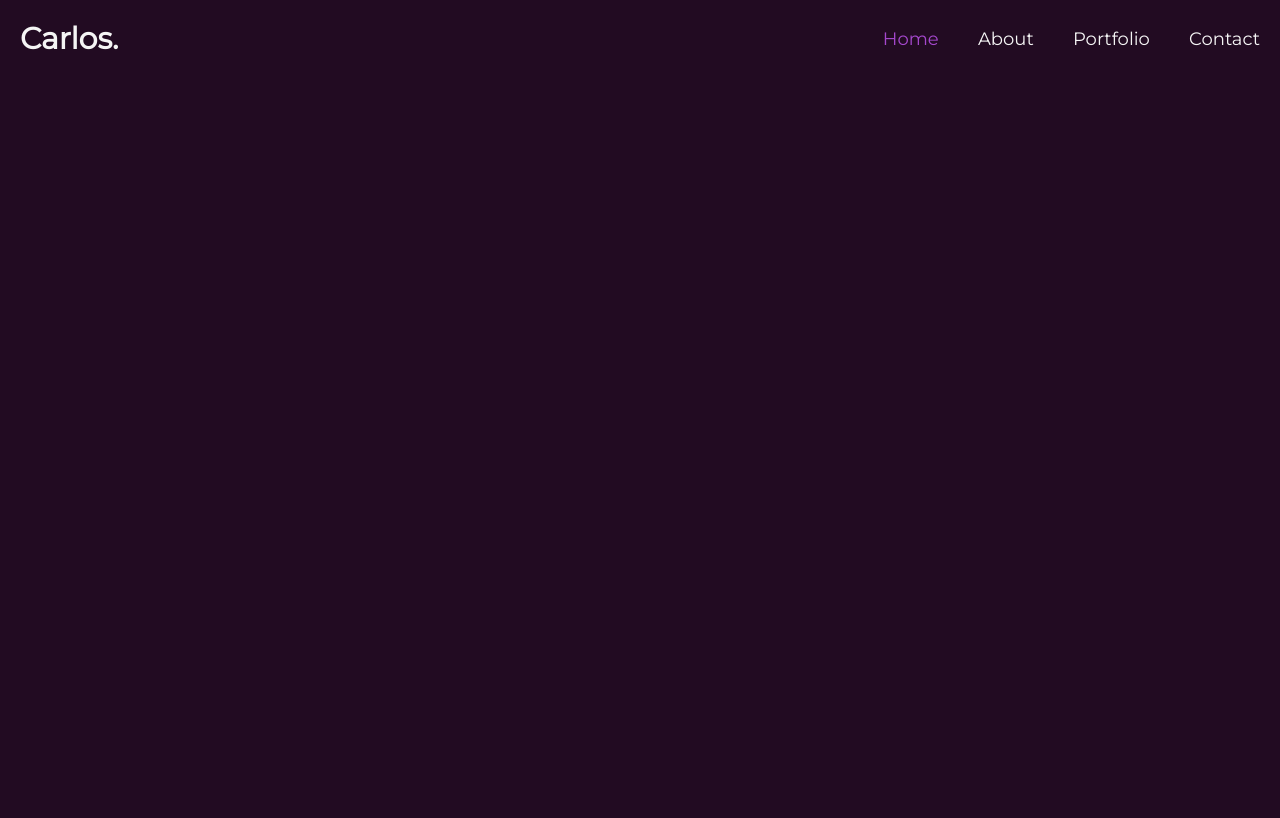
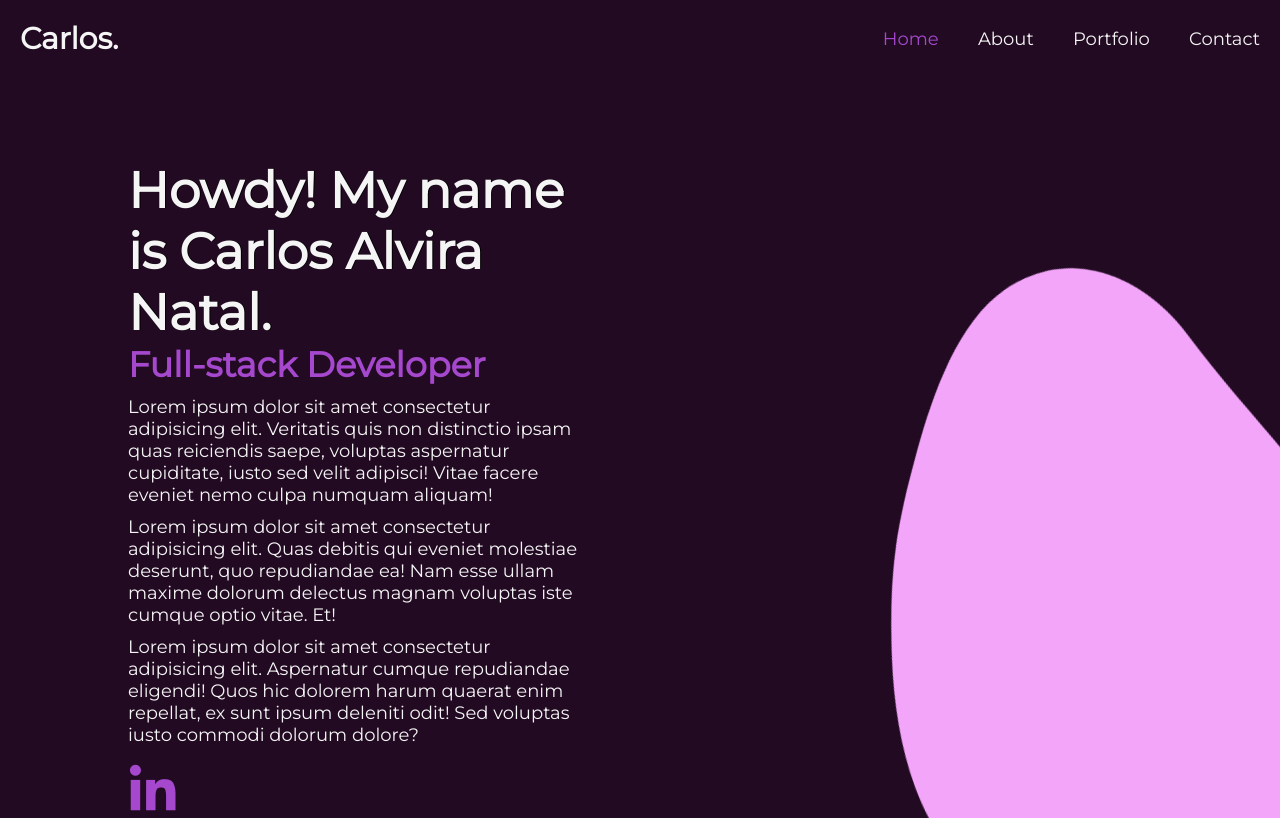
Before and after one commit to Carlos-Alvira-Natal-Personal-Website/personal_website_2, a plain HTML site: page index.html in a window 1280 px wide. Drawn offline with nearby package versions, Linux system fonts and the light colour scheme.

Commit message:
feat: add h1, h3, p, blob feature, and social icons

```diff
--- a/index.html
+++ b/index.html
@@ -4,10 +4,27 @@
     <meta charset="UTF-8" />
     <meta http-equiv="X-UA-Compatible" content="IE=edge" />
     <meta name="viewport" content="width=device-width, initial-scale=1.0" />
+    <link
+      href="https://unpkg.com/boxicons@2.1.4/css/boxicons.min.css"
+      rel="stylesheet"
+    />
     <link rel="stylesheet" href="style.css" />
     <title>Carlos Alvira Natal</title>
   </head>
   <body>
+    <div class="blob">
+      <svg
+        xmlns:xlink="http://www.w3.org/1999/xlink"
+        version="1.1"
+        xmlns="http://www.w3.org/2000/svg"
+        viewBox="0 0 310 350"
+      >
+        <path
+          d="M156.4,339.5c31.8-2.5,59.4-26.8,80.2-48.5c28.3-29.5,40.5-47,56.1-85.1c14-34.3,20.7-75.6,2.3-111  c-18.1-34.8-55.7-58-90.4-72.3c-11.7-4.8-24.1-8.8-36.8-11.5l-0.9-0.9l-0.6,0.6c-27.7-5.8-56.6-6-82.4,3c-38.8,13.6-64,48.8-66.8,90.3c-3,43.9,17.8,88.3,33.7,128.8c5.3,13.5,10.4,27.1,14.9,40.9C77.5,309.9,111,343,156.4,339.5z"
+        />
+      </svg>
+    </div>
+
     <header class="header">
       <a href="#" class="logo">Carlos.</a>
 
@@ -18,10 +35,31 @@
         <a href="#">Contact</a>
       </nav>
     </header>
-    <section class = "home">
-        <div class="home-content">
-            <h1></h1>
-        </div>
+    <section class="home">
+      <div class="home-content">
+        <h1>Howdy! My name is Carlos Alvira Natal.</h1>
+        <h3>Full-stack Developer</h3>
+        <p>
+          Lorem ipsum dolor sit amet consectetur adipisicing elit. Veritatis
+          quis non distinctio ipsam quas reiciendis saepe, voluptas aspernatur
+          cupiditate, iusto sed velit adipisci! Vitae facere eveniet nemo culpa
+          numquam aliquam!
+        </p>
+        <p>
+          Lorem ipsum dolor sit amet consectetur adipisicing elit. Quas debitis
+          qui eveniet molestiae deserunt, quo repudiandae ea! Nam esse ullam
+          maxime dolorum delectus magnam voluptas iste cumque optio vitae. Et!
+        </p>
+        <p>
+          Lorem ipsum dolor sit amet consectetur adipisicing elit. Aspernatur
+          cumque repudiandae eligendi! Quos hic dolorem harum quaerat enim
+          repellat, ex sunt ipsum deleniti odit! Sed voluptas iusto commodi
+          dolorum dolore?
+        </p>
+      </div>
+      <div class="socials">
+        <a href="https://www.linkedin.com/in/carlos-alvira-natal/"><i class='bx bxl-linkedin'></i></a>
+      </div>
     </section>
   </body>
 </html>
--- a/style.css
+++ b/style.css
@@ -19,7 +19,7 @@ body {
     padding: 20px;
     background-color: transparent;
     display: flex;
-    justify-content: space-between;
+    justify-content:space-between;
     align-items: center ;
     z-index: 100 ;
 }
@@ -44,3 +44,71 @@ body {
 .navbar a.active {
     color:rgb(165, 72, 205);
 }
+
+.home{
+    position: absolute;
+    top: 20%;
+    left: 10%;
+    max-width: 100%;
+    flex-wrap: wrap;
+}
+
+.home-content {
+    max-width: 40%;
+}
+
+.home-content h1 {
+    color: whitesmoke;
+    font-size: 50px;
+    text-shadow: 1px .01px black
+}
+
+.home-content h3 {
+   color: rgb(165, 72, 205);
+   font-size: 35px;
+   font-weight: 700;
+}
+
+.home-content p {
+    padding-top: 10px;
+    color: whitesmoke;
+    font-size: 18px;
+}
+
+.socials {
+    max-width: 10%;
+    padding-top: 1%;
+}
+
+.socials i{
+    position: absolute;
+    font-size: 60px;
+    color: rgb(165, 72, 205);
+    left: -5px;
+}
+
+.socials i:hover{
+    color: whitesmoke;
+    transition: 500ms;
+}
+
+
+.blob {
+    position: fixed;
+    top: 0;
+    left: 0;
+    fill: #f3a5fa;
+    width: 50vmax;
+    z-index: -1;
+    animation: move 15s ease-in-out infinite;
+    transform-origin: 50% 50%;
+  }
+
+  @keyframes move {
+    0%   { transform: scale(1)   translate(10px, -30px); }
+    38%  { transform: scale(0.8, 1) translate(80vw, 30vh) rotate(160deg); }
+    40%  { transform: scale(0.8, 1) translate(80vw, 30vh) rotate(160deg); }
+    78%  { transform: scale(1.3) translate(0vw, 50vh) rotate(-20deg); }
+    80%  { transform: scale(1.3) translate(0vw, 50vh) rotate(-20deg); }
+    100% { transform: scale(1)   translate(10px, -30px); }
+  }
```
